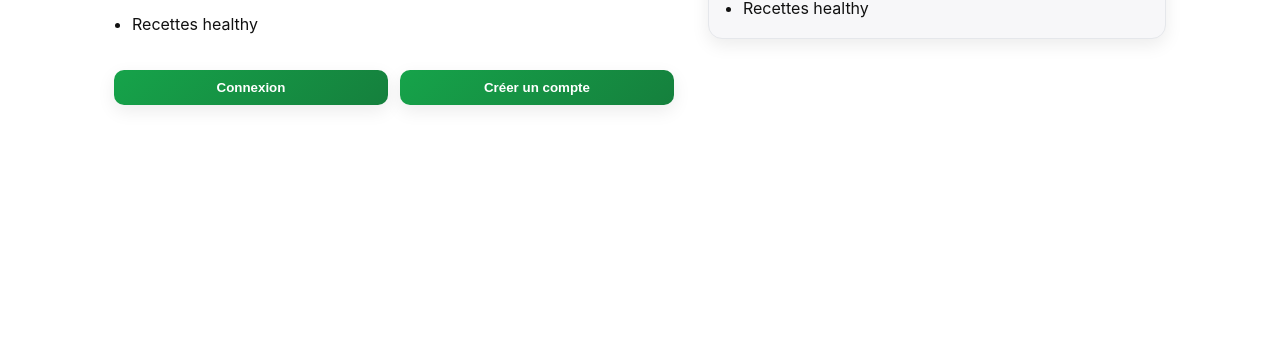
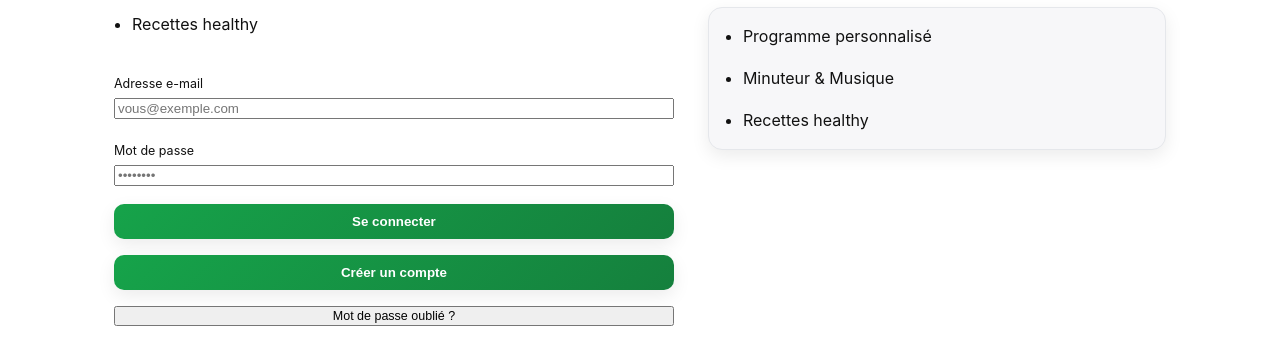
Before and after one commit to lebasquelyza/appli-files, a Next.js app in the folder apps/web/: page / in a window 1280 px wide. Shown: the part 300-664 px from the top of the page. Built offline with nearby package versions, Linux system fonts and the light colour scheme; no server answers.

Commit message:
Update page.tsx

```diff
--- a/apps/web/app/page.tsx
+++ b/apps/web/app/page.tsx
@@ -1,10 +1,76 @@
-// apps/web/app/page.tsx
 "use client";
 
-import { useRouter } from "next/navigation";
+import { useState } from "react";
+import { getSupabase } from "../lib/supabaseClient";
 
 export default function Home() {
-  const router = useRouter();
+  const [email, setEmail] = useState("");
+  const [password, setPassword] = useState("");
+  const [loading, setLoading] = useState(false);
+  const [message, setMessage] = useState<string | null>(null);
+  const [error, setError] = useState<string | null>(null);
+
+  const handleLogin = async (e: React.FormEvent) => {
+    e.preventDefault();
+    setLoading(true);
+    setMessage(null);
+    setError(null);
+
+    try {
+      const supabase = getSupabase();
+      const { error } = await supabase.auth.signInWithPassword({ email, password });
+      if (error) throw error;
+      setMessage("Connexion réussie ✅");
+      window.location.href = "/dashboard";
+    } catch (err: any) {
+      setError(err.message || "Impossible de se connecter");
+    } finally {
+      setLoading(false);
+    }
+  };
+
+  const handleSignup = async () => {
+    setLoading(true);
+    setMessage(null);
+    setError(null);
+
+    try {
+      const supabase = getSupabase();
+      const { error } = await supabase.auth.signUp({
+        email,
+        password,
+        options: { emailRedirectTo: `${window.location.origin}/reset-password` },
+      });
+      if (error) throw error;
+      setMessage("Compte créé ✅ Vérifie ton e-mail pour confirmer ton compte.");
+    } catch (err: any) {
+      setError(err.message || "Impossible de créer un compte");
+    } finally {
+      setLoading(false);
+    }
+  };
+
+  const handleForgotPassword = async () => {
+    if (!email) {
+      setError("Entrez votre e-mail pour réinitialiser votre mot de passe.");
+      return;
+    }
+    setLoading(true);
+    setMessage(null);
+    setError(null);
+    try {
+      const supabase = getSupabase();
+      const { error } = await supabase.auth.resetPasswordForEmail(email, {
+        redirectTo: `${window.location.origin}/reset-password`,
+      });
+      if (error) throw error;
+      setMessage("E-mail de réinitialisation envoyé 📩");
+    } catch (err: any) {
+      setError(err.message || "Erreur lors de la réinitialisation");
+    } finally {
+      setLoading(false);
+    }
+  };
 
   return (
     <main style={{ paddingTop: 90 }}>
@@ -18,7 +84,7 @@ export default function Home() {
             alignItems: "center",
           }}
         >
-          {/* Texte d'accueil identique */}
+          {/* --- Partie gauche : Texte d'accueil --- */}
           <div>
             <h1 className="h1">Files Le Coach — Coach Sportif IA</h1>
             <p className="lead">Séances personnalisées, conseils et suivi.</p>
@@ -29,26 +95,59 @@ export default function Home() {
               <li>Recettes healthy</li>
             </ul>
 
-            {/* ✅ Boutons Connexion / Créer un compte dans le même style que l’ancien bouton */}
-            <div style={{ marginTop: 32, display: "flex", gap: 12 }}>
+            {/* ✅ Formulaire visible à la place du bouton */}
+            <form onSubmit={handleLogin} style={{ marginTop: 32 }} className="space-y-4 max-w-sm">
+              <div>
+                <label className="block text-sm font-medium mb-1">Adresse e-mail</label>
+                <input
+                  type="email"
+                  required
+                  value={email}
+                  onChange={(e) => setEmail(e.target.value)}
+                  className="w-full border rounded-lg px-3 py-2 focus:ring-2 focus:ring-emerald-500 outline-none"
+                  placeholder="vous@exemple.com"
+                />
+              </div>
+
+              <div>
+                <label className="block text-sm font-medium mb-1">Mot de passe</label>
+                <input
+                  type="password"
+                  required
+                  value={password}
+                  onChange={(e) => setPassword(e.target.value)}
+                  className="w-full border rounded-lg px-3 py-2 focus:ring-2 focus:ring-emerald-500 outline-none"
+                  placeholder="••••••••"
+                />
+              </div>
+
+              <button type="submit" className="btn w-full" disabled={loading}>
+                {loading ? "Connexion..." : "Se connecter"}
+              </button>
+
               <button
-                onClick={() => router.push("/signin")}
-                className="btn"
-                style={{ flex: 1 }}
-              >
-                Connexion
-              </button>
-              <button
-                onClick={() => router.push("/signup")}
-                className="btn"
-                style={{ flex: 1 }}
+                type="button"
+                onClick={handleSignup}
+                className="btn w-full bg-gray-800 hover:bg-gray-900"
+                disabled={loading}
               >
                 Créer un compte
               </button>
-            </div>
+
+              <button
+                type="button"
+                onClick={handleForgotPassword}
+                className="block w-full text-center text-sm text-gray-600 hover:underline mt-2"
+              >
+                Mot de passe oublié ?
+              </button>
+
+              {message && <p className="text-sm text-emerald-600 mt-2">{message}</p>}
+              {error && <p className="text-sm text-red-600 mt-2">{error}</p>}
+            </form>
           </div>
 
-          {/* Carte à droite (inchangée) */}
+          {/* --- Partie droite --- */}
           <div className="card">
             <ul className="space-y-4" style={{ margin: 0, paddingLeft: 18 }}>
               <li>Programme personnalisé</li>
```
